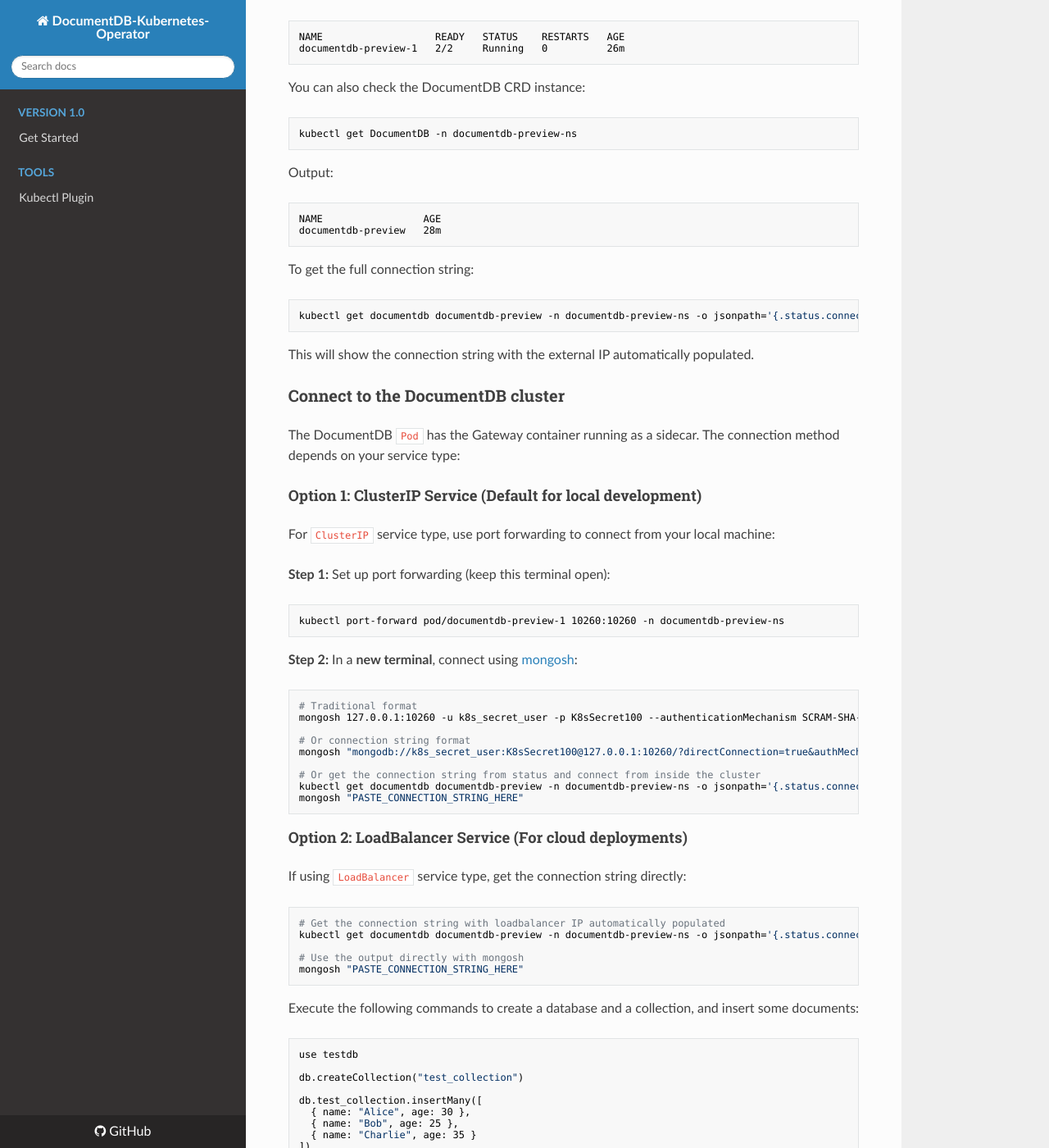
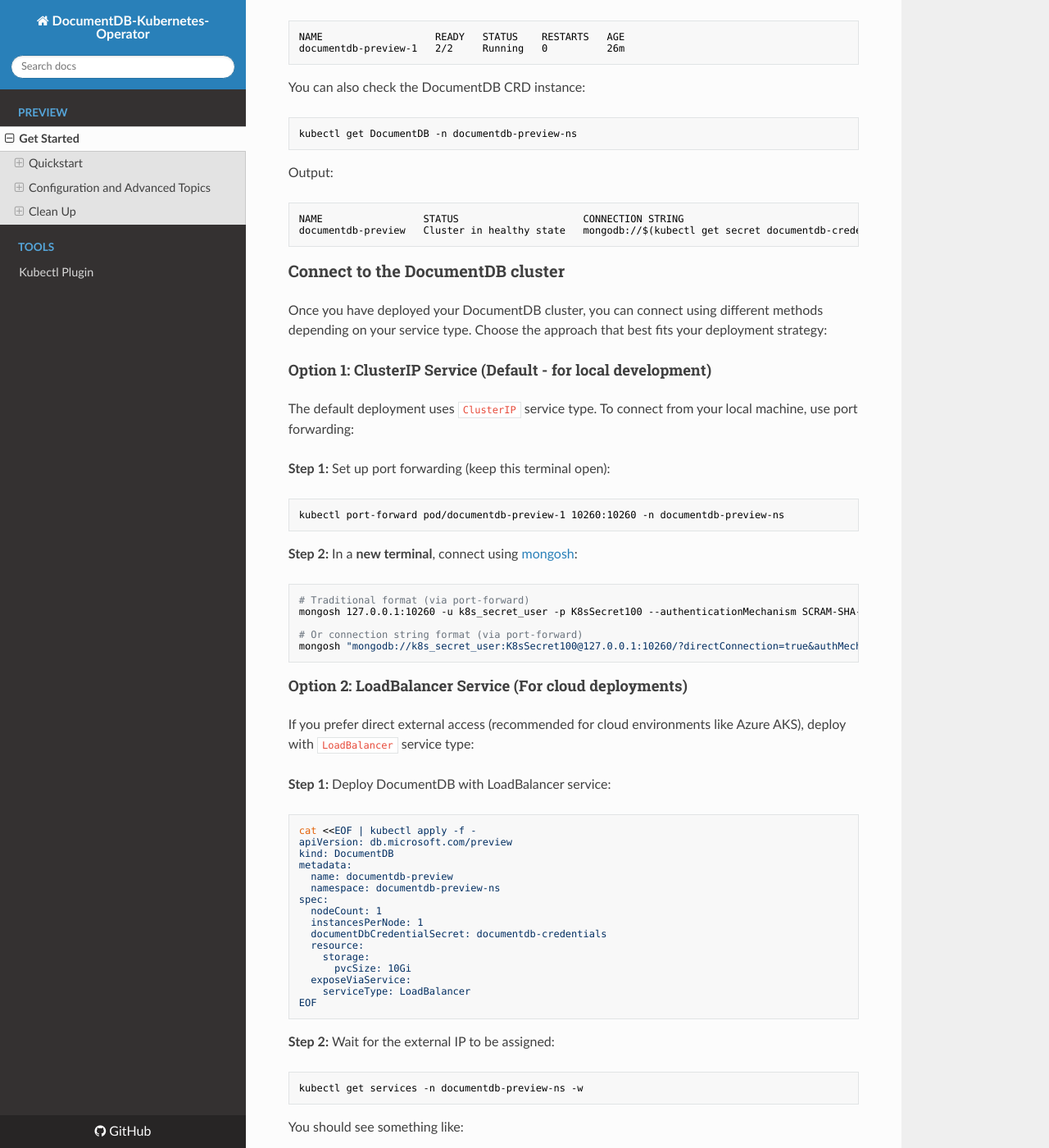
Before and after one commit to microsoft/documentdb-kubernetes-operator, an MkDocs documentation site: the page built from docs/operator-public-documentation/preview/index.md, in a window 1280 px wide and 1400 px high, scrolled down 3794 px. Shown: the whole window at 82% size. Built offline with MkDocs 1.6.1, drawn with Linux system fonts in a browser that asks for light colours; nearby versions of some CDN libraries; some of the changed text lies outside the part shown.

Commit message:
Improve instruction flow and doc links (#142)
Signed-off-by: Rayhan Hossain <rhossain@microsoft.com>
Co-authored-by: Rayhan Hossain <rhossain@microsoft.com>

````diff
--- a/docs/operator-public-documentation/v1/index.md
+++ b/docs/operator-public-documentation/preview/index.md
@@ -197,25 +197,17 @@
 Output:
 
 ```text
-NAME                 AGE
-documentdb-preview   28m
+NAME                 STATUS                     CONNECTION STRING
+documentdb-preview   Cluster in healthy state   mongodb://$(kubectl get secret documentdb-credentials -n documentdb-preview-ns -o jsonpath='{.data.username}' | base64 -d):$(kubectl get secret documentdb-credentials -n documentdb-preview-ns -o jsonpath='{.data.password}' | base64 -d)@10.0.29.01:10260/?directConnection=true&authMechanism=SCRAM-SHA-256&tls=true&tlsAllowInvalidCertificates=true&replicaSet=rs0
 ```
-
-To get the full connection string:
-
-```sh
-kubectl get documentdb documentdb-preview -n documentdb-preview-ns -o jsonpath='{.status.connectionString}'
-```
-
-This will show the connection string with the external IP automatically populated.
 
 ### Connect to the DocumentDB cluster
 
-The DocumentDB `Pod` has the Gateway container running as a sidecar. The connection method depends on your service type:
+Once you have deployed your DocumentDB cluster, you can connect using different methods depending on your service type. Choose the approach that best fits your deployment strategy:
 
-#### Option 1: ClusterIP Service (Default for local development)
+#### Option 1: ClusterIP Service (Default - for local development)
 
-For `ClusterIP` service type, use port forwarding to connect from your local machine:
+The default deployment uses `ClusterIP` service type. To connect from your local machine, use port forwarding:
 
 **Step 1:** Set up port forwarding (keep this terminal open):
 ```sh
@@ -225,32 +217,62 @@
 **Step 2:** In a **new terminal**, connect using [mongosh](https://www.mongodb.com/docs/mongodb-shell/install/):
 
 ```sh
-# Traditional format
+# Traditional format (via port-forward)
 mongosh 127.0.0.1:10260 -u k8s_secret_user -p K8sSecret100 --authenticationMechanism SCRAM-SHA-256 --tls --tlsAllowInvalidCertificates
 
-# Or connection string format
+# Or connection string format (via port-forward)
 mongosh "mongodb://k8s_secret_user:K8sSecret100@127.0.0.1:10260/?directConnection=true&authMechanism=SCRAM-SHA-256&tls=true&tlsAllowInvalidCertificates=true&replicaSet=rs0"
+```
 
-# Or get the connection string from status and connect from inside the cluster
+#### Option 2: LoadBalancer Service (For cloud deployments)
+
+If you prefer direct external access (recommended for cloud environments like Azure AKS), deploy with `LoadBalancer` service type:
+
+**Step 1:** Deploy DocumentDB with LoadBalancer service:
+```sh
+cat <<EOF | kubectl apply -f -
+apiVersion: db.microsoft.com/preview
+kind: DocumentDB
+metadata:
+  name: documentdb-preview
+  namespace: documentdb-preview-ns
+spec:
+  nodeCount: 1
+  instancesPerNode: 1
+  documentDbCredentialSecret: documentdb-credentials
+  resource:
+    storage:
+      pvcSize: 10Gi
+  exposeViaService:
+    serviceType: LoadBalancer
+EOF
+```
+
+**Step 2:** Wait for the external IP to be assigned:
+```sh
+kubectl get services -n documentdb-preview-ns -w
+```
+
+You should see something like:
+```text
+NAME                                    TYPE           CLUSTER-IP     EXTERNAL-IP     PORT(S)           AGE
+documentdb-service-documentdb-preview   LoadBalancer   10.0.228.243   52.149.56.216   10260:30312/TCP   2m
+```
+
+**Step 3:** Connect directly using the external IP:
+```sh
+# Get the connection string with external IP automatically populated
 kubectl get documentdb documentdb-preview -n documentdb-preview-ns -o jsonpath='{.status.connectionString}'
+
+# Copy the output and use it directly with mongosh
 mongosh "PASTE_CONNECTION_STRING_HERE"
 ```
 
+> **Note:** `LoadBalancer` service is supported in cloud environments (Azure AKS, AWS EKS, GCP GKE), as well as local development with [minikube](https://minikube.sigs.k8s.io/docs/handbook/accessing/) and [kind](https://kind.sigs.k8s.io/docs/user/loadbalancer).
 
+### Work with Data
 
-#### Option 2: LoadBalancer Service (For cloud deployments)
-
-If using `LoadBalancer` service type, get the connection string directly:
-
-```sh
-# Get the connection string with loadbalancer IP automatically populated
-kubectl get documentdb documentdb-preview -n documentdb-preview-ns -o jsonpath='{.status.connectionString}'
-
-# Use the output directly with mongosh
-mongosh "PASTE_CONNECTION_STRING_HERE"
-```
-
-Execute the following commands to create a database and a collection, and insert some documents:
+Once connected, execute the following commands to create a database and a collection, and insert some documents:
 
 ```sh
 use testdb
@@ -298,7 +320,7 @@
 ]
 ```
 
-### Other options: Try the sample Python app and `LoadBalancer` service
+### Other options: Try the sample Python app
 
 #### Connect to DocumentDB using a Python app
 
@@ -358,34 +380,7 @@
 ]
 ```
 
-#### Use a `LoadBalancer` service
-
-For the quickstart, you connected to DocumentDB using port forwarding. If you are using a Kubernetes cluster in the cloud (for example, [Azure Kubernetes Service](https://learn.microsoft.com/en-us/azure/aks/)), and want to use a `LoadBalancer` service instead, enable it in the `DocumentDB` spec as follows:
-
-```yaml
-exposeViaService:
-    serviceType: LoadBalancer
-```
-
-> `LoadBalancer` service is also supported in [minikube](https://minikube.sigs.k8s.io/docs/handbook/accessing/) and [kind](https://kind.sigs.k8s.io/docs/user/loadbalancer).
-
-List the `Service`s and verify:
-
-```sh
-kubectl get services -n documentdb-preview-ns
-```
-
-This will create a `LoadBalancer` service named `documentdb-service-documentdb-preview` for the DocumentDB cluster. You can then access the DocumentDB instance using the external IP of the service.
-
-```text
-NAME                                    TYPE           CLUSTER-IP     EXTERNAL-IP     PORT(S)           AGE
-documentdb-preview-r                    ClusterIP      10.0.216.38    <none>          5432/TCP          26m
-documentdb-preview-ro                   ClusterIP      10.0.31.103    <none>          5432/TCP          26m
-documentdb-preview-rw                   ClusterIP      10.0.118.26    <none>          5432/TCP          26m
-documentdb-service-documentdb-preview   LoadBalancer   10.0.228.243   52.149.56.216   10260:30312/TCP   27m
-```
-
-> If you are using the Python program to connect to DocumentDB, make sure to update the script's `host` variable with the external IP of your `documentdb-service-documentdb-preview` LoadBalancer service. Additionally, ensure that you update the default `password` in the script or, preferably, use environment variables to securely manage sensitive information like passwords.
+> If you are using the Python program to connect to DocumentDB, make sure to update the script's `host` variable with the appropriate IP address based on your service type (127.0.0.1 for ClusterIP with port-forward, or the external IP for LoadBalancer service). Additionally, ensure that you update the default `password` in the script or, preferably, use environment variables to securely manage sensitive information like passwords.
 
 ## Configuration and Advanced Topics
 
@@ -405,6 +400,8 @@
 
 The DocumentDB operator supports deployment across multiple cloud environments and Kubernetes distributions. For guidance on multi-cloud deployments, see: [Multi-Cloud Deployment Guide](../multi-cloud-deployment-guide.md)
 
+
+## Clean Up
 ### Delete the DocumentDB cluster and other resources
 
 ```sh
--- a/mkdocs.yml
+++ b/mkdocs.yml
@@ -4,10 +4,10 @@
   name: readthedocs
 
 nav:
-  - Version 1.0:
-      - Get Started: v1/index.md
+  - Preview:
+      - Get Started: operator-public-documentation/preview/index.md
   - Tools:
-      - Kubectl Plugin: kubectl-plugin.md
+      - Kubectl Plugin: ../documentdb-kubectl-plugin/kubectl-plugin.md
 
 plugins:
   - search
````
Also changed, not shown: README.md (+3 -216 lines), docs/operator-public-documentation/index.md (+2 -2 lines), docs/operator-public-documentation/preview/backup-and-restore.md (renamed from docs/operator-public-documentation/v1/backup-and-restore.md), 1 other file.
